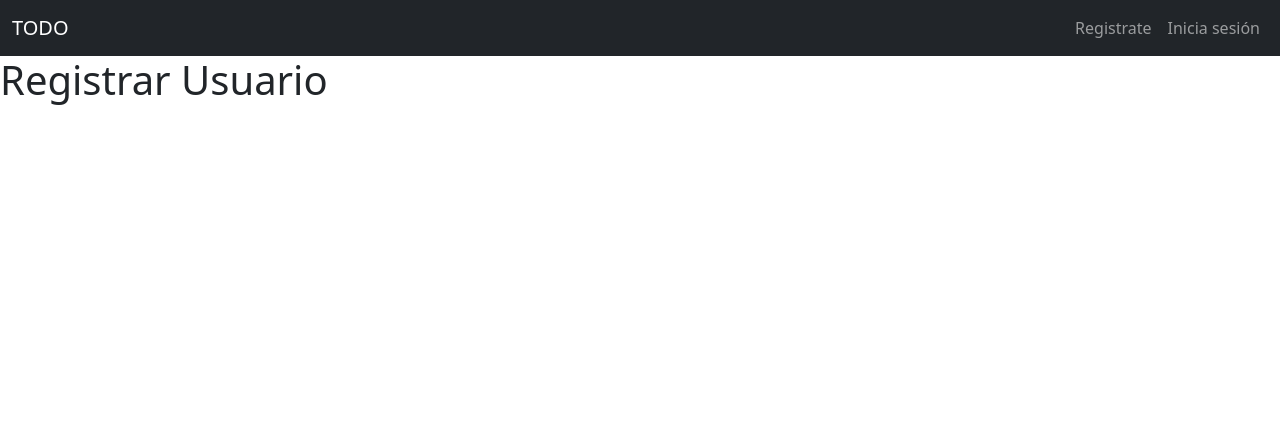
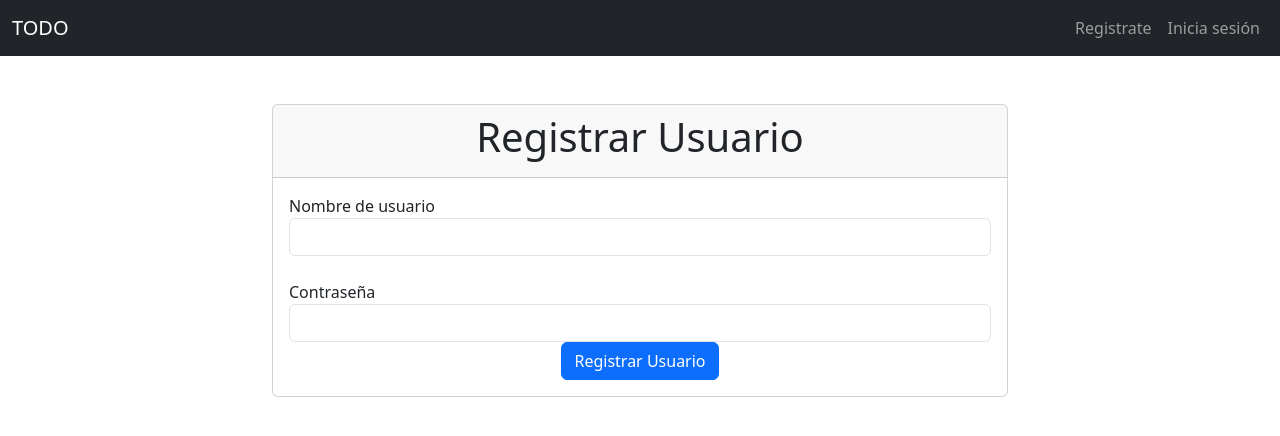
Before and after one commit to UCIX0/todo-flask, a Flask app: page /auth/register/ in a window 1280 px wide. Shown: the top 436 px of the page. Run offline with Flask 3, Linux system fonts and the light colour scheme.

Commit message:
Agregar soporte para autenticación de usuarios y mejorar las plantillas de inicio de sesión y registro

```diff
--- a/todoflask/templates/auth/register.html
+++ b/todoflask/templates/auth/register.html
@@ -1,7 +1,34 @@
 {% extends 'base.html' %}
-{% block title %} Inicio {% endblock %}
+
 {% block content %}
-
-<h1>Registrar Usuario</h1>
+<div class="container mt-5">
+	<div class="row justify-content-center">
+		<div class="col-sm-8">
+			<div class="card">
+				<div class="card-header">
+					<h1 class="text-center">{% block title %} Registrar Usuario {% endblock %}</h1>
+				</div>
+				<div class="card-body">
+					<form action="" method="post">
+						<div class="form-group">
+							<label for="username">Nombre de usuario</label>
+							<input type="text" name="username" id="username" class="form-control" required minlength="6"
+								maxlength="25">
+						</div>
+						<br>
+						<div class="form-group">
+							<label for="password">Contraseña</label>
+							<input type="password" name="password" id="password" class="form-control" required
+								minlength="6" maxlength="40">
+						</div>
+						<div class="text-center">
+							<input type="submit" class="btn btn-primary" value="Registrar Usuario"></input>
+						</div>
+					</form>
+				</div>
+			</div>
+		</div>
+	</div>
+</div>
 
 {% endblock %}
```
Also changed, not shown: todoflask/__init__.py (+8 -2 lines), todoflask/models.py (+12 -0 lines), todoflask/templates/auth/login.html (+28 -3 lines), instance/todolist.db (added).
